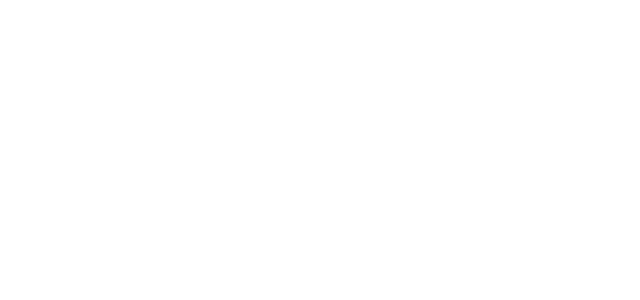
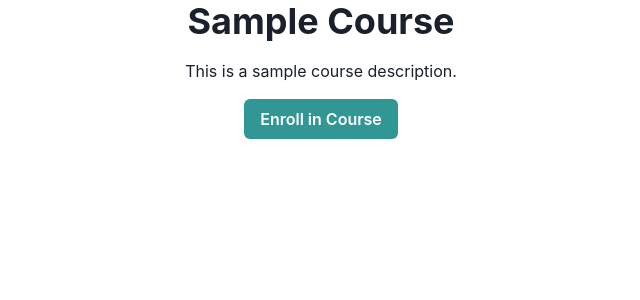
Before and after one commit to GPT-Engineer-App-Dev/learn-hub, a React (Vite) app: page /course/1 in a window 1280 px wide. Before the commit this address had no page. Shown: the top 300 px of the page, without its empty margins (319-959 px from the left). Built offline with nearby package versions, Linux system fonts and the light colour scheme.

Commit message:
Added course enrollment functionality with a new CourseDetails page and enrollment option.

```diff
--- a/src/App.jsx
+++ b/src/App.jsx
@@ -1,11 +1,13 @@
 import { Route, BrowserRouter as Router, Routes } from "react-router-dom";
 import Index from "./pages/Index.jsx";
+import CourseDetails from "./pages/CourseDetails.jsx";
 
 function App() {
   return (
     <Router>
       <Routes>
         <Route exact path="/" element={<Index />} />
+        <Route path="/course/:courseId" element={<CourseDetails />} />
       </Routes>
     </Router>
   );
--- /dev/null
+++ b/src/pages/CourseDetails.jsx
@@ -0,0 +1,51 @@
+import { useParams } from "react-router-dom";
+import { useState, useEffect } from "react";
+import { Container, Heading, Text, Button, VStack } from "@chakra-ui/react";
+
+const CourseDetails = () => {
+  const { courseId } = useParams();
+  const [course, setCourse] = useState(null);
+  const [enrolled, setEnrolled] = useState(false);
+
+  useEffect(() => {
+    // Fetch course details from an API or static data
+    const fetchCourseDetails = async () => {
+      // Replace with actual API call
+      const courseData = {
+        id: courseId,
+        title: "Sample Course",
+        description: "This is a sample course description.",
+      };
+      setCourse(courseData);
+    };
+
+    fetchCourseDetails();
+  }, [courseId]);
+
+  const handleEnroll = () => {
+    // Handle enrollment logic, e.g., API call to enroll the user
+    setEnrolled(true);
+  };
+
+  if (!course) {
+    return <Text>Loading...</Text>;
+  }
+
+  return (
+    <Container centerContent>
+      <VStack spacing={4}>
+        <Heading>{course.title}</Heading>
+        <Text>{course.description}</Text>
+        {enrolled ? (
+          <Text>You are enrolled in this course.</Text>
+        ) : (
+          <Button colorScheme="teal" onClick={handleEnroll}>
+            Enroll in Course
+          </Button>
+        )}
+      </VStack>
+    </Container>
+  );
+};
+
+export default CourseDetails;
--- a/src/pages/Index.jsx
+++ b/src/pages/Index.jsx
@@ -1,4 +1,5 @@
 import { Container, Text, VStack, Box, Heading, Button, Flex } from "@chakra-ui/react";
+import { Link } from "react-router-dom";
 import { FaCode, FaLaptopCode, FaChalkboardTeacher } from "react-icons/fa";
 
 const Index = () => {
@@ -12,7 +13,7 @@ const Index = () => {
           Your ultimate platform to learn coding online. Start your journey with us today!
         </Text>
         <Flex direction="column" align="center" justify="center" width="100%">
-          <Button leftIcon={<FaCode />} colorScheme="teal" size="lg" mb={4}>
+          <Button as={Link} to="/course/1" leftIcon={<FaCode />} colorScheme="teal" size="lg" mb={4}>
             Start Learning
           </Button>
           <Button leftIcon={<FaLaptopCode />} colorScheme="blue" size="lg" mb={4}>
```
